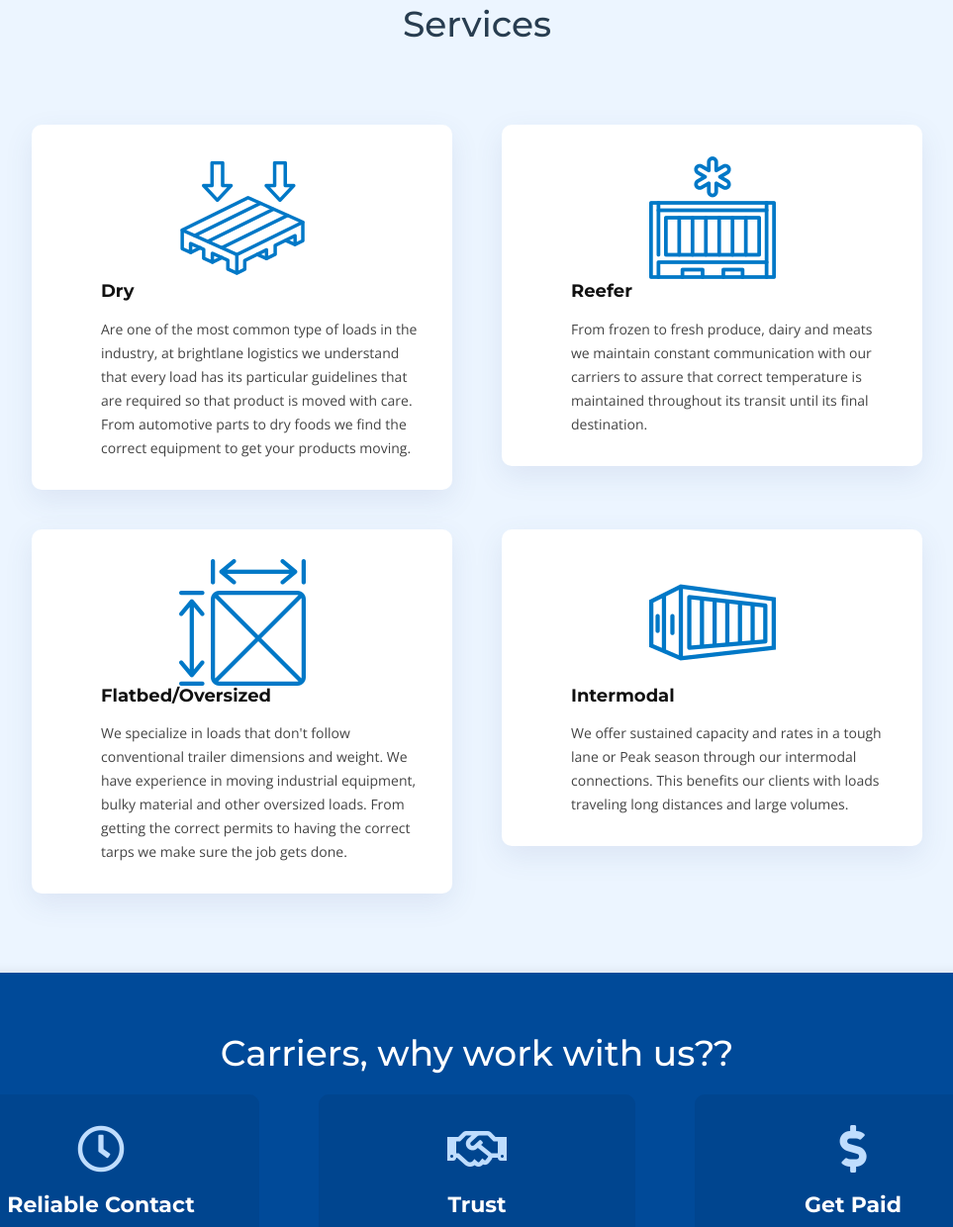
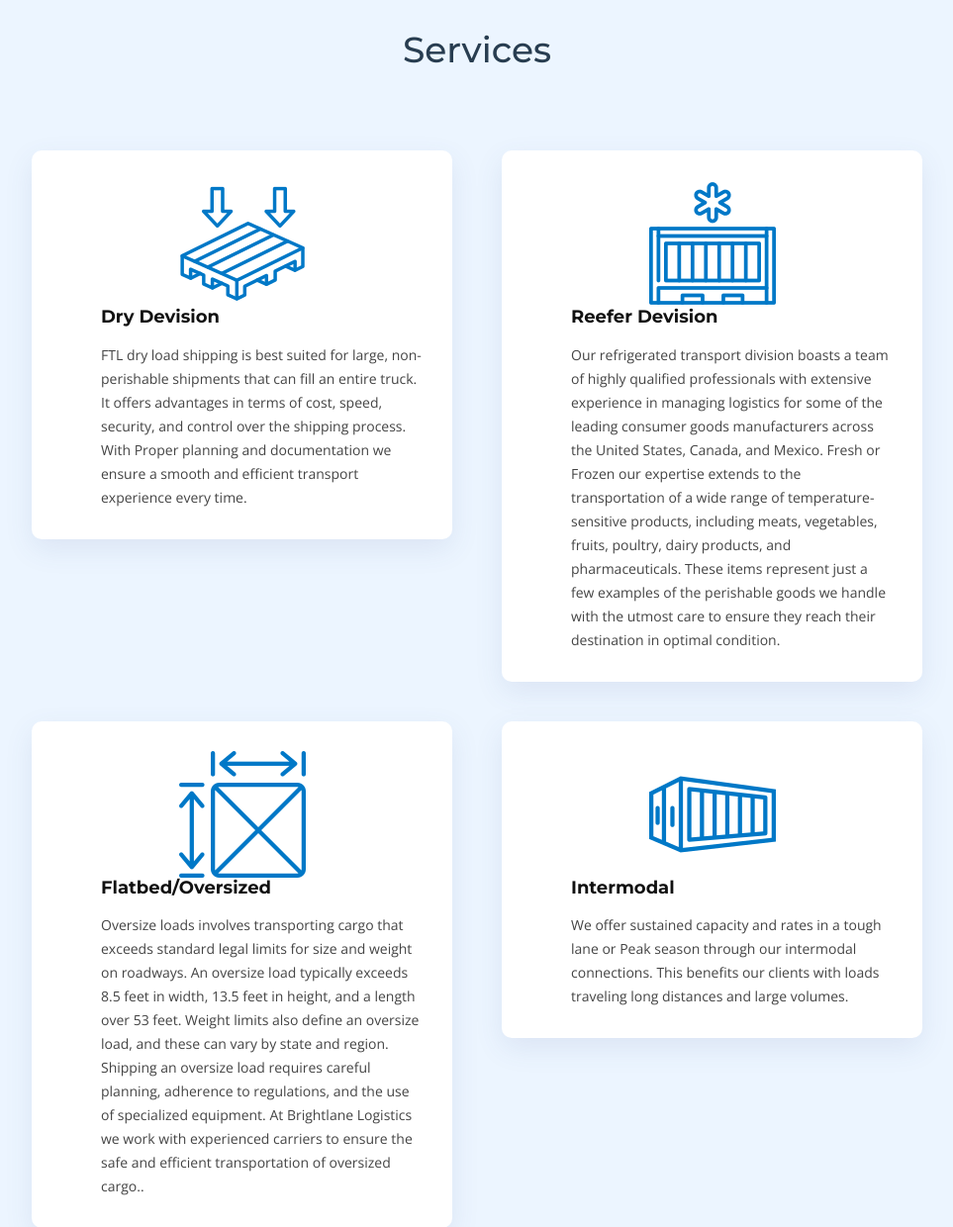
Before and after one commit to PAJARO1/BRIGHTLANE-LOGISTICS, a plain HTML site: page index.html in a window 1280 px wide. Shown: the part 1451-2691 px from the top of the page at 99% size, without its empty margins (158-1121 px from the left). Drawn offline with nearby package versions, Linux system fonts and the light colour scheme.

Commit message:
Update index.html

```diff
--- a/index.html
+++ b/index.html
@@ -133,10 +133,13 @@
 
           <div class="col-sm-12 col-lg-6 content order-lg-1 order-2">
             <p>
-              Brightlane Logistics is at the cutting edge of the transportation industry by enhancing proven methods and
-              developing new ones to bring back the reliability to logistics. We pride ourself in having strong
-              connections with carriers, shippers and industry experts to truly provide a high level of service for any
-              of your shipping needs.
+              Brightlane Logistics is a 3PL logistics provider based in San Antonio TX revolutionizing the
+              transportation industry by
+              refining established methods and pioneering innovative solutions to restore dependability in logistics. We
+              take pride in
+              our robust network of carriers, shippers, and industry experts, which enables us to deliver unparalleled
+              service for any
+              shipping requirement our clients may have.
             </p>
 
             <div class="icon-box wow fadeInUp">
@@ -234,20 +237,29 @@
           <div class="col-md-6 col-lg-5 offset-lg-1 wow bounceInUp" data-wow-duration="1.4s">
             <div class="box">
               <img src="img/pallets.png " class="center mx-auto d-block" alt="">
-              <h4 class="title"><a href="">Dry</a></h4>
-              <p class="description">Are one of the most common type of loads in the industry, at brightlane logistics
-                we understand that every load has its particular guidelines that are required so that product is moved
-                with care. From automotive parts to dry foods we find the correct equipment to get your products moving.
+              <h4 class="title"><a href="">Dry Devision</a></h4>
+              <p class="description">FTL dry load shipping is best suited for large, non-perishable shipments that can
+                fill an entire truck. It offers
+                advantages in terms of cost, speed, security, and control over the shipping process. With Proper
+                planning and
+                documentation we ensure a smooth and efficient transport experience every time.
               </p>
             </div>
           </div>
           <div class="col-md-6 col-lg-5 wow bounceInUp" data-wow-duration="1.4s">
             <div class="box">
               <img src="img/reefer-container (1).png" class="center mx-auto d-block" alt="">
-              <h4 class="title"><a href="">Reefer</a></h4>
-              <p class="description">From frozen to fresh produce, dairy and meats we maintain constant communication
-                with our carriers to assure that correct temperature is maintained throughout its transit until its
-                final destination.</p>
+              <h4 class="title"><a href="">Reefer Devision</a></h4>
+              <p class="description">Our refrigerated transport division boasts a team of highly qualified professionals
+                with extensive experience in
+                managing logistics for some of the leading consumer goods manufacturers across the United States,
+                Canada, and Mexico.
+                Fresh or Frozen our expertise extends to the transportation of a wide range of temperature-sensitive
+                products, including
+                meats, vegetables, fruits, poultry, dairy products, and pharmaceuticals. These items represent just a
+                few examples of
+                the perishable goods we handle with the utmost care to ensure they reach their destination in optimal
+                condition.</p>
             </div>
           </div>
 
@@ -255,9 +267,15 @@
             <div class="box">
               <img src="img/area (1).png" class="center mx-auto d-block" alt="">
               <h4 class="title"><a href="">Flatbed/Oversized</a></h4>
-              <p class="description">We specialize in loads that don't follow conventional trailer dimensions and
-                weight. We have experience in moving industrial equipment, bulky material and other oversized loads.
-                From getting the correct permits to having the correct tarps we make sure the job gets done.</p>
+              <p class="description">Oversize loads involves transporting cargo that exceeds standard legal limits for
+                size and weight on roadways. An
+                oversize load typically exceeds 8.5 feet in width, 13.5 feet in height, and a length over 53 feet.
+                Weight limits also
+                define an oversize load, and these can vary by state and region. Shipping an oversize load requires
+                careful planning,
+                adherence to regulations, and the use of specialized equipment. At Brightlane Logistics we work with
+                experienced
+                carriers to ensure the safe and efficient transportation of oversized cargo..</p>
             </div>
           </div>
           <div class="col-md-6 col-lg-5 wow bounceInUp" data-wow-delay="0.1s" data-wow-duration="1.4s">
```
